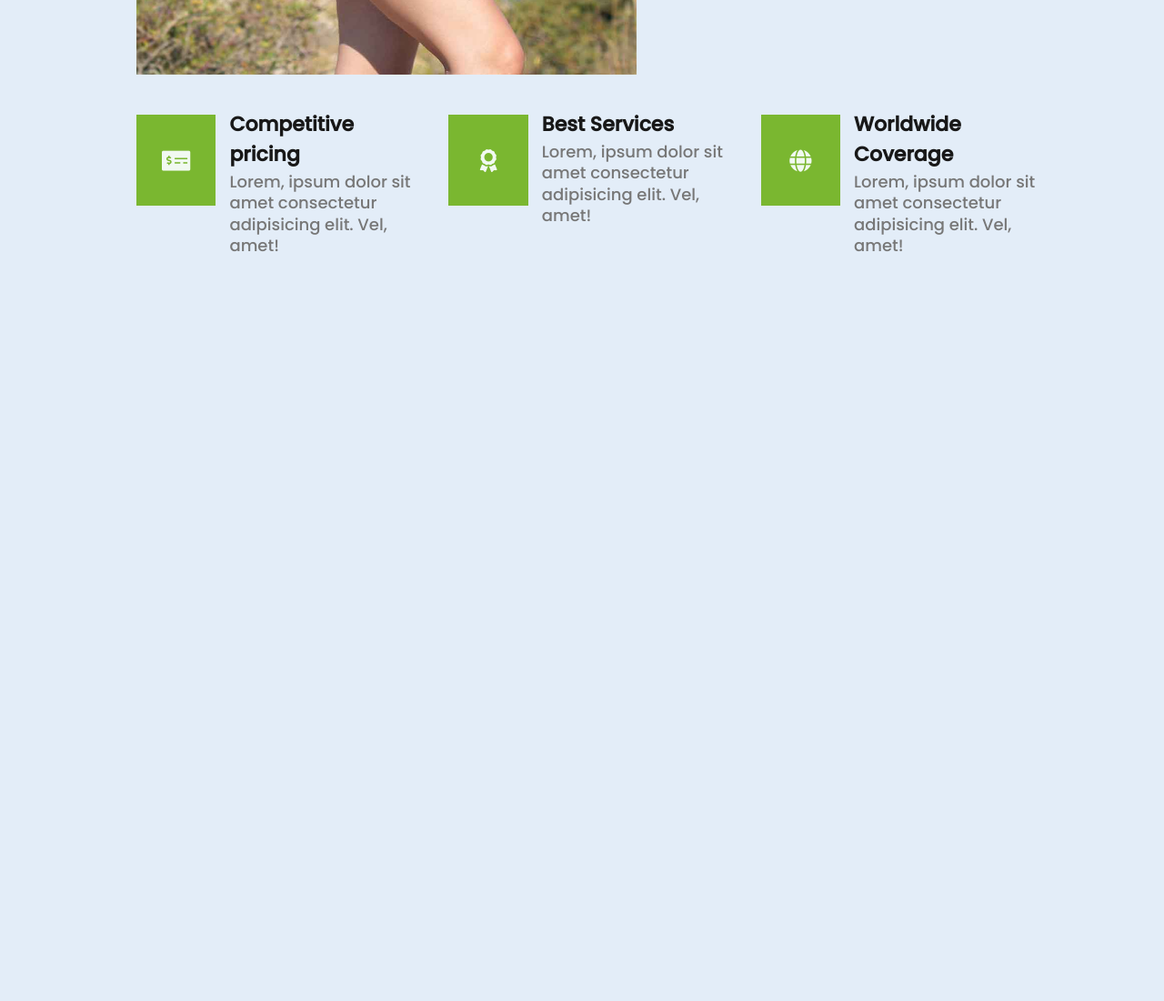
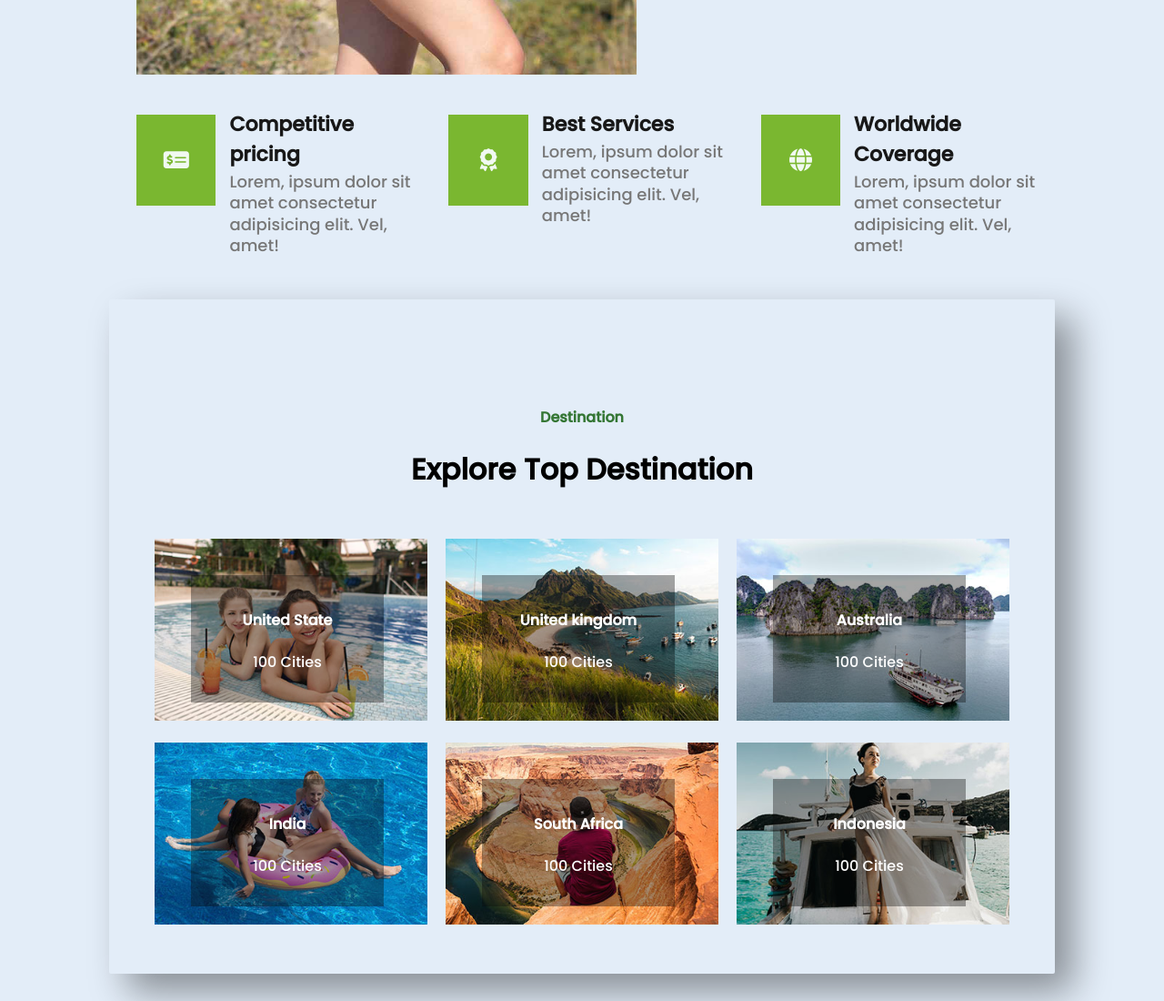
Before and after one commit to iqbalwalii/travel_basic, a plain HTML site: page index.html in a window 1280 px wide. Shown: the part 1693-2793 px from the top of the page at 91% size. Before the commit the page ends 1993 px from the top, so only its background shows below. Drawn offline with Linux system fonts and the light colour scheme; a web font is replaced by a local one.

Commit message:
added destination

```diff
--- /dev/null
+++ b/cards.css
@@ -0,0 +1,93 @@
+body {
+    padding: 0;
+    margin: 0;
+    box-sizing: border-box;
+    background-color: rgba(0, 0, 0, .7);
+}
+
+.container {
+    display: grid;
+    justify-content: center;
+    align-items: center;
+    height: 100vh;
+}
+.section-top{
+    font-family: "Poppins", sans-serif;
+    text-align: center;
+    color: rgb(93, 162, 93);
+}
+.section-title{
+    font-family: "Poppins", sans-serif;
+    position: relative;
+    text-align: center;
+    width: 100%;
+    padding: 45px 0 30px 0;
+}
+.section-title::after{
+    position: absolute;
+    width: 100%;
+    height: 1px;
+    left: 0;
+}
+.section-title > h4{
+    color: rgb(52, 118, 52);
+}
+
+.mainImg {
+    display: grid;
+    grid-template-columns: repeat(3, 1fr);
+    gap: 20px;
+
+}
+.imgs{
+    box-shadow: 20px 20px 40px rgba(0, 0, 0, .4);
+    padding: 50px;
+    border-radius: 2px;
+}
+.imgBox {
+    overflow: hidden;
+    position: relative;
+}
+
+.imgHoverZoom {
+    width: 300px;
+    height: 200px;
+    object-fit: cover;
+    transition: all .7s ease;
+    cursor: pointer;
+
+}
+.imgHoverZoom:hover {
+    transform: scale(1.5);
+}
+.img-boxoverlay{
+    position: absolute;
+    background: #0909095d;
+    left: 40px;
+    top: 40px;
+    padding: 1rem;
+    width: 60%;
+    z-index: 50;
+    text-align: center;
+    color: #fff;
+    font-family: "Poppins", sans-serif;
+}
+
+
+@media screen and (max-width: 992.99px) {
+    .mainImg {
+        grid-template-columns: repeat(2, 1fr);
+        box-shadow: none;
+        padding: 20px;
+    }
+}
+@media screen and (max-width: 768.99px) {
+    .mainImg {
+        grid-template-columns: repeat(1, 1fr);
+        box-shadow: none;
+        padding: 10px;
+    }
+    .imgHoverZoom {
+        width: 100%;
+    }
+}
--- a/index.html
+++ b/index.html
@@ -12,8 +12,11 @@
         href="https://fonts.googleapis.com/css2?family=Fira+Sans:wght@200;300;400;500;600&family=Josefin+Sans:ital,wght@0,300;0,400;1,300;1,400&family=Lobster&family=Passions+Conflict&family=Poppins:ital,wght@0,300;0,500;1,200;1,300&display=swap"
         rel="stylesheet">
     <title>Document</title>
-    <link rel="stylesheet" href="https://cdnjs.cloudflare.com/ajax/libs/font-awesome/5.15.4/css/all.min.css">
+    <link rel="stylesheet" href="https://cdnjs.cloudflare.com/ajax/libs/font-awesome/6.3.0/css/all.min.css"/>
+
     <link rel="stylesheet" href="style.css">
+    <link rel=" stylesheet" href="cards.css">
+    <link rel="stylesheet" href="footer.css">
 
 </head>
 
@@ -140,8 +143,65 @@
         <i class="fas fa-angle-double-up"></i>
     </div> -->
 
+    <!-- img cards hover effect-->
 
+    <div class="container">
+
+
+        <div class="imgs" >
+            <div class="section-title">
+                <h4>Destination</h4>
+                <h1>Explore Top Destination</h1>
+                </div>
+          <div class="mainImg">
+            <div class="imgBox">
+                <img src="assets/img/destination-1.jpg" alt="" class="imgHoverZoom">
+                <div class="img-boxoverlay">
+                    <h4>United State</h4>
+                    <p>100 Cities</p>
+                </div>
+            </div>
+            <div class="imgBox">
+                <img src="assets/img/destination-2.jpg" alt="" class="imgHoverZoom">
+                <div class="img-boxoverlay">
+                    <h4>United kingdom</h4>
+                    <p>100 Cities</p>
+                </div>
+            </div>
+            <div class="imgBox">
+                <img src="assets/img/destination-3.jpg" alt="" class="imgHoverZoom">
+                <div class="img-boxoverlay">
+                    <h4>Australia</h4>
+                    <p>100 Cities</p>
+                </div>
+            </div>
+            <div class="imgBox">
+                <img src="assets/img/destination-4.jpg" alt="" class="imgHoverZoom">
+                <div class="img-boxoverlay">
+                    <h4>India</h4>
+                    <p>100 Cities</p>
+                </div>
+            </div>
+            <div class="imgBox">
+                <img src="assets/img/destination-5.jpg" alt="" class="imgHoverZoom">
+                <div class="img-boxoverlay">
+                    <h4>South Africa</h4>
+                    <p>100 Cities</p>
+                </div>
+            </div>
+            <div class="imgBox">
+                <img src="assets/img/destination-6.jpg" alt="" class="imgHoverZoom">
+                <div class="img-boxoverlay">
+                    <h4>Indonesia</h4>
+                    <p>100 Cities</p>
+                </div>
+            </div>
+          </div>
+        </div>
+    </div>
+
+   <!-- end of img cards hover effect-->
     <script src="app.js"></script>
+<script src="https://kit.fontawesome.com/e0abae9865.js" crossorigin="anonymous"></script>
 </body>
-
 </html>
--- a/style.css
+++ b/style.css
@@ -1,6 +1,9 @@
 nav {
   padding: 0 50px;
   width: 100%;
+}
+li{
+  list-style-type: none !important;
 }
 .sidebaricon > a {
   text-decoration: none;
@@ -96,6 +99,9 @@ span {
 }
 
 @media screen and (max-width: 470px) {
+  #change{
+     display: none;
+  }
   .navbar-second {
     display: block;
     position: absolute;
```
